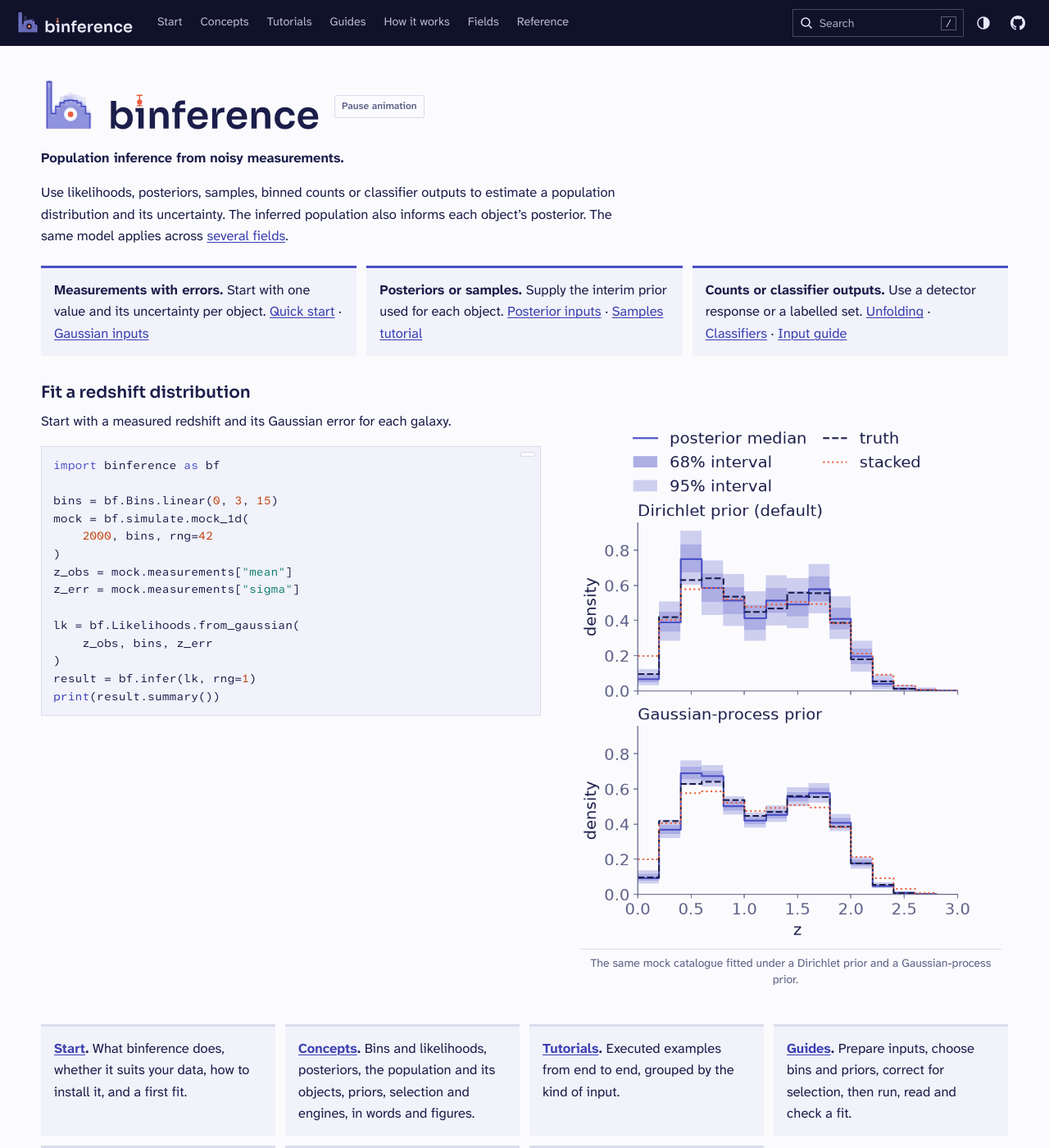
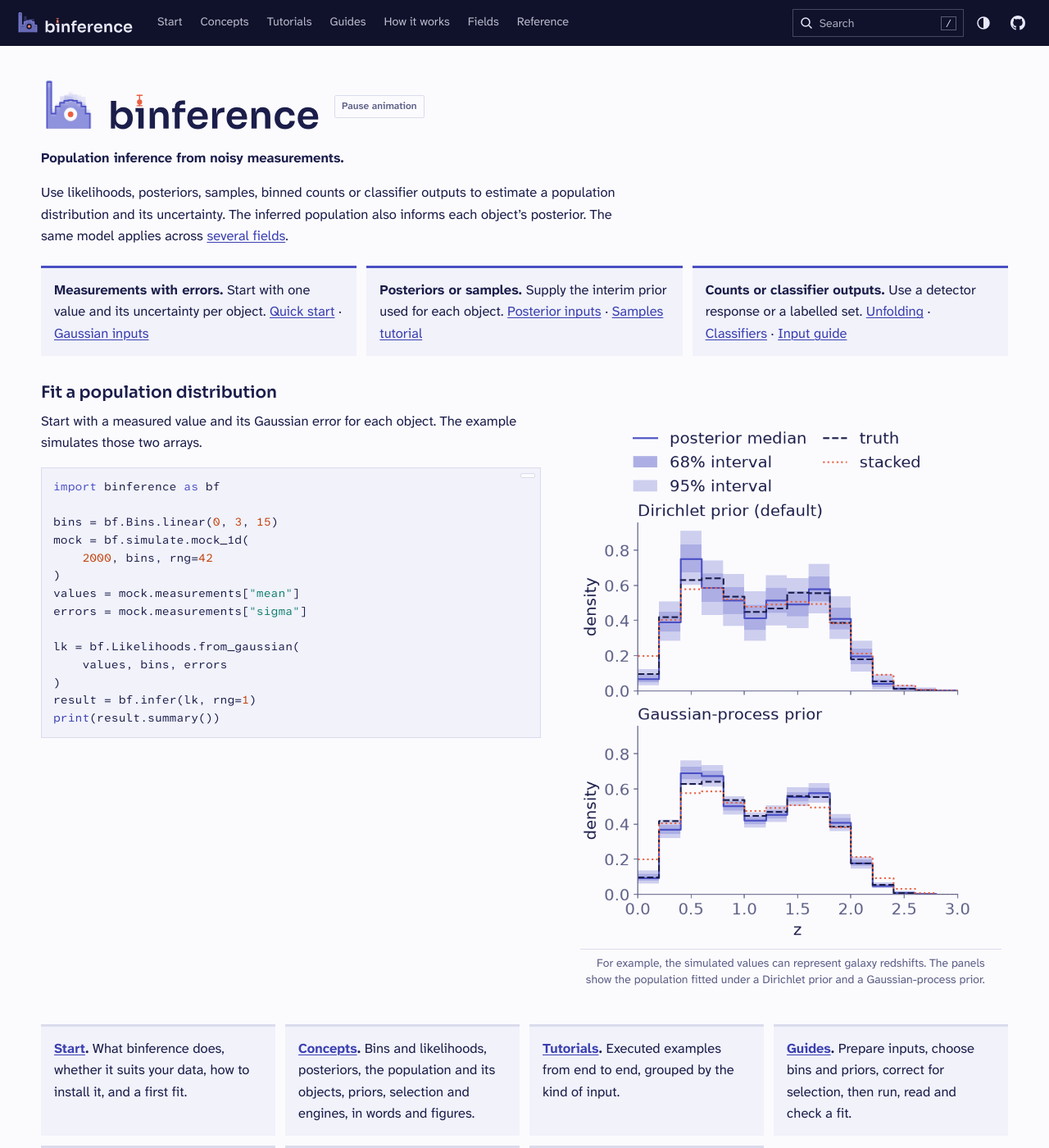
Before and after one commit to joshspeagle/binference, a Sphinx documentation site: the page built from docs/index.md, in a window 1280 px wide and 1400 px high. Shown: the whole window at 82% size. Built offline with Sphinx 7.4.7, drawn with Linux system fonts in a browser that asks for light colours.

Commit message:
Broaden the homepage example and date the beta release
Co-Authored-By: Codex <noreply@openai.com>

````diff
--- a/docs/index.md
+++ b/docs/index.md
@@ -21,11 +21,12 @@ also informs each object's posterior. The same model applies across
   [Input guide](guides/inputs/binned.md)
 :::
 
-## Fit a redshift distribution
+## Fit a population distribution
 
 ::::{container} home-example
 :::{container} home-example-code
-Start with a measured redshift and its Gaussian error for each galaxy.
+Start with a measured value and its Gaussian error for each object.
+The example simulates those two arrays.
 
 ```python
 import binference as bf
@@ -34,11 +35,11 @@ bins = bf.Bins.linear(0, 3, 15)
 mock = bf.simulate.mock_1d(
     2000, bins, rng=42
 )
-z_obs = mock.measurements["mean"]
-z_err = mock.measurements["sigma"]
+values = mock.measurements["mean"]
+errors = mock.measurements["sigma"]
 
 lk = bf.Likelihoods.from_gaussian(
-    z_obs, bins, z_err
+    values, bins, errors
 )
 result = bf.infer(lk, rng=1)
 print(result.summary())
@@ -49,7 +50,8 @@ print(result.summary())
 :alt: Population posteriors under a Dirichlet prior and a Gaussian-process prior. Each panel compares the inferred density and credible intervals with the true and stacked densities.
 :class: figure-max
 
-The same mock catalogue fitted under a Dirichlet prior and a Gaussian-process prior.
+For example, the simulated values can represent galaxy redshifts. The panels show
+the population fitted under a Dirichlet prior and a Gaussian-process prior.
 ```
 ::::
 
````
Also changed, not shown: CHANGELOG.md (+1 -1 lines), 1 other file.
